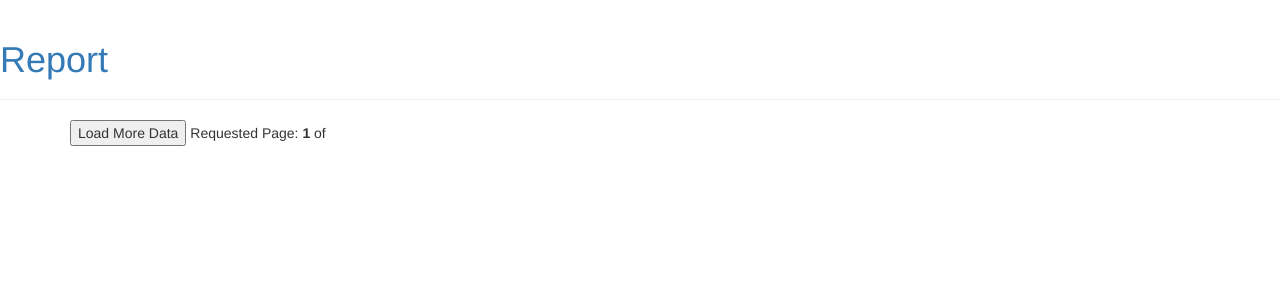
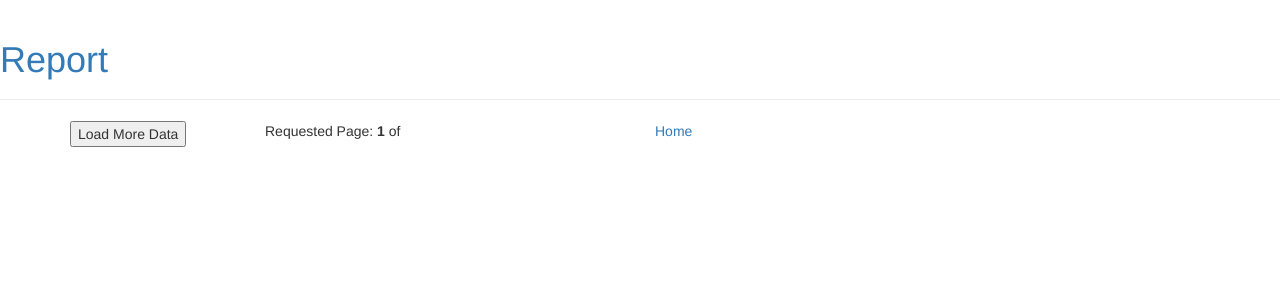
Before and after one commit to juhhcarmona/report, a Django app: template src/consumer/templates/consumer/result.html in a window 1280 px wide. Shown: the top 300 px of the page. Run offline with Django 3.2, Linux system fonts and the light colour scheme; the template is opened without the code that fills it, so the values that code supplies are empty; some libraries are stand-ins or nearby versions.

Commit message:
Adding button home inside results.html

```diff
--- a/src/consumer/templates/consumer/result.html
+++ b/src/consumer/templates/consumer/result.html
@@ -16,15 +16,23 @@
 
 	        <div class="row">
 	            <div class="col-md-12">
-
-
 	               <table id="example" class="display" width="100%" cellspacing="0">
 				        <thead> </thead>
 				        <tbody></tbody>
 				    </table>
-				    <button class="more">Load More Data</button>
+
+	            </div>
+	        </div>
+	        <div class="row">
+	            <div class="col-md-2">
+	             	<button class="more">Load More Data</button>
+	             </div>
+	             <div class="col-md-4">
 				    Requested Page: <label class="page_count">1</label> of <label class="total_pages"></label>
-	            </div>
+	             </div>
+	             <div class="col-md-2">
+	             	<a href="http://{{ request.get_host }}/">Home</a>
+	             </div>
 	        </div>
 	    </div>
 		<script src="https://ajax.googleapis.com/ajax/libs/jquery/3.1.1/jquery.min.js"></script>
```
